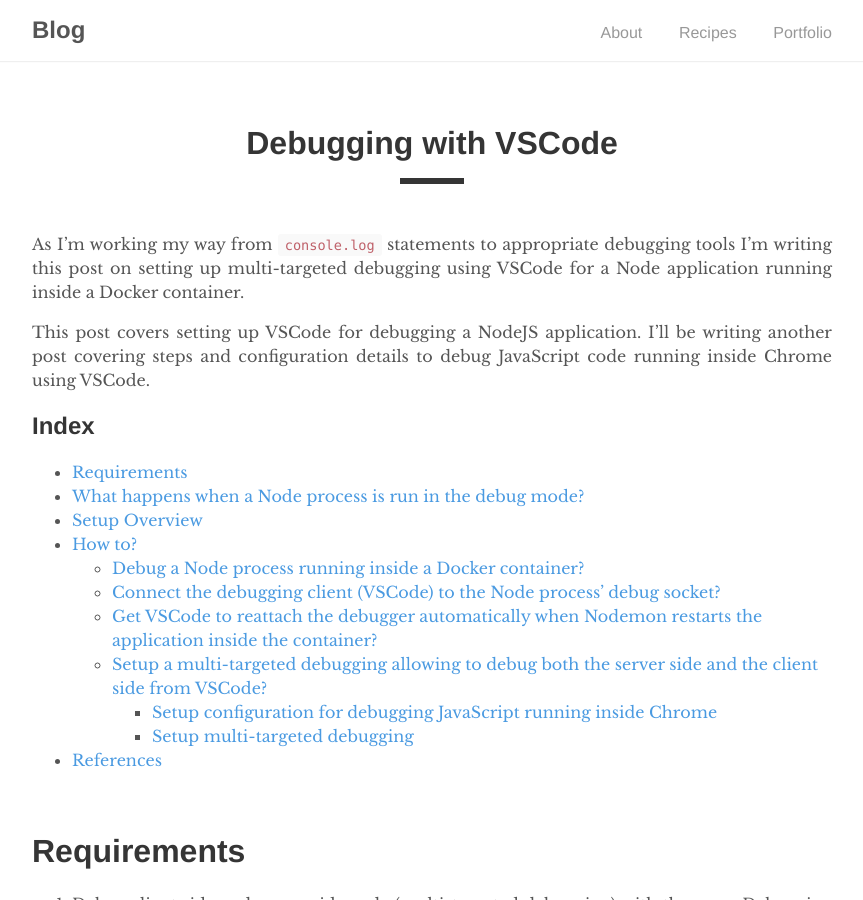
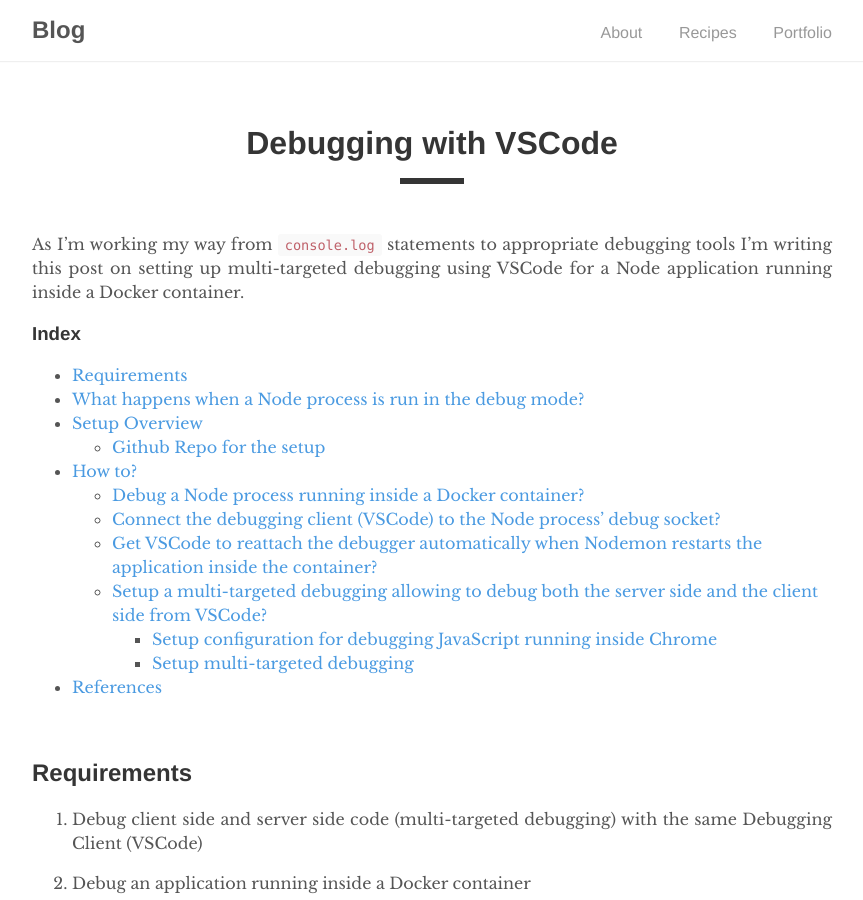
Before and after one commit to dsinecos/dsinecos.github.io, a Jekyll site: the page built from _posts/2018-10-23-Debugging-with-VSCode.md, in a window 1280 px wide and 900 px high. Shown: the whole window, without its empty margins (208-1071 px from the left). Built offline with Jekyll 4.4.1, drawn with Linux system fonts in a browser that asks for light colours; some of the changed text lies outside the part shown.

Commit message:
update blog

````diff
--- a/_posts/2018-10-23-Debugging-with-VSCode.md
+++ b/_posts/2018-10-23-Debugging-with-VSCode.md
@@ -6,12 +6,11 @@
 
 As I'm working my way from `console.log` statements to appropriate debugging tools I'm writing this post on setting up multi-targeted debugging using VSCode for a Node application running inside a Docker container.
 
-This post covers setting up VSCode for debugging a NodeJS application. I'll be writing another post covering steps and configuration details to debug JavaScript code running inside Chrome using VSCode.
-
-## Index
+### Index
 - [Requirements](#requirements)
 - [What happens when a Node process is run in the debug mode?](#what-happens-when-a-node-process-is-run-in-the-debug-mode)
 - [Setup Overview](#setup-overview)
+    - [Github Repo for the setup](#github-repo-for-the-setup)
 - [How to?](#how-to)
     - [Debug a Node process running inside a Docker container?](#debug-a-node-process-running-inside-a-docker-container)
     - [Connect the debugging client (VSCode) to the Node process' debug socket?](#connect-the-debugging-client-vscode-to-the-node-process-debug-socket)
@@ -23,7 +22,7 @@
 
 <br>
 
-# Requirements
+## Requirements
 
 1. Debug client side and server side code (multi-targeted debugging) with the same Debugging Client (VSCode)
 
@@ -33,7 +32,7 @@
 
 <br>
 
-# What happens when a Node process is run in the debug mode?
+## What happens when a Node process is run in the debug mode?
 
 To debug a Node application it is started with the `--inspect` flag.
 
@@ -45,15 +44,17 @@
 
 <br>
 
-# Setup Overview
+## Setup Overview
 
 ![vscode-debugger-setup](/assets/vscode-debugger-setup.svg)
 
+### [Github Repo for the setup](https://github.com/dsinecos/debug-config)
+
 <br>
 
-# How to?
+## How to?
 
-## Debug a Node process running inside a Docker container?
+### Debug a Node process running inside a Docker container?
 
 To debug a Node application running inside a Docker container, the socket (host:port) on which the debugger listens for commands has to be exposed outside the container. To modify the default socket the following command can be used
 
@@ -71,7 +72,7 @@
 
 <br>
 
-## Connect the debugging client (VSCode) to the Node process' debug socket?
+### Connect the debugging client (VSCode) to the Node process' debug socket?
 
 1. Go to the root of the project directory.
 
@@ -101,7 +102,7 @@
 
 <br>
 
-## Get VSCode to reattach the debugger automatically when Nodemon restarts the application inside the container?
+### Get VSCode to reattach the debugger automatically when Nodemon restarts the application inside the container?
 
 Modify the `Docker: Attach to Node` configuration in `launch.json` and add the following field
 
@@ -113,9 +114,9 @@
 
 <br>
 
-## Setup a multi-targeted debugging allowing to debug both the server side and the client side from VSCode?
+### Setup a multi-targeted debugging allowing to debug both the server side and the client side from VSCode?
 
-### Setup configuration for debugging JavaScript running inside Chrome
+#### Setup configuration for debugging JavaScript running inside Chrome
 
 1. Install extension - 'Debugger for Chrome' by Microsoft
 
@@ -145,7 +146,7 @@
 
 In my setup I was unable to set breakpoints on JavaScript code inside `index.html` wrapped within `<script>` tags. I was able to debug `.js` files that were loaded into `index.html`.
 
-### Setup multi-targeted debugging
+#### Setup multi-targeted debugging
 
 Setup a compound debug configuration by adding the following to 'launch.json'
 
@@ -163,7 +164,7 @@
 ```
    When the debugging session is started in VSCode both the configurations will be launched allowing to debug both the server and the client from VSCode
 
-# References
+## References
 
 1. [What happens when a Node application is run in debug mode?](https://nodejs.org/en/docs/guides/debugging-getting-started/#command-line-options)
 2. [Debugging Node Code in VS Code](https://scotch.io/tutorials/debugging-node-code-in-vs-code)
````
